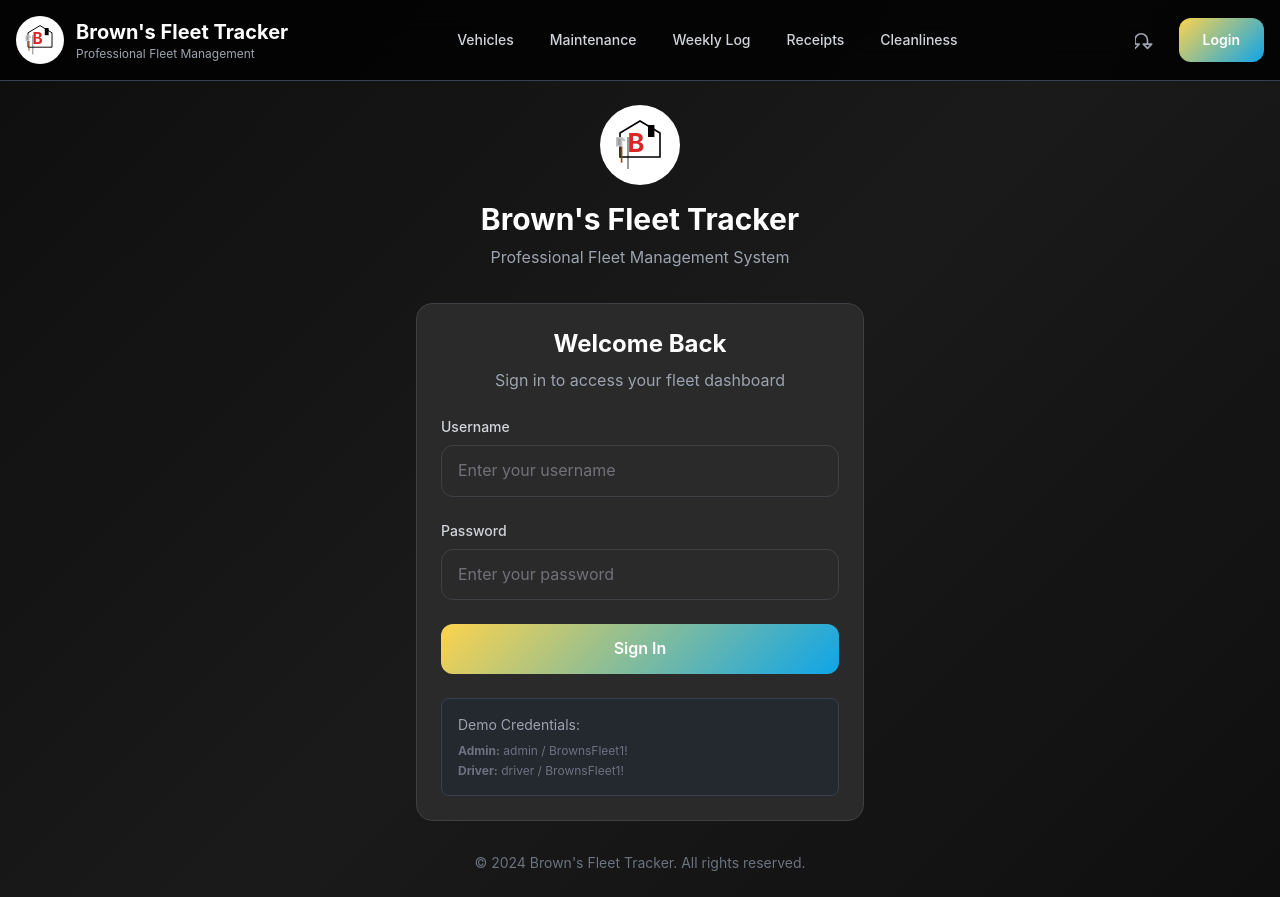
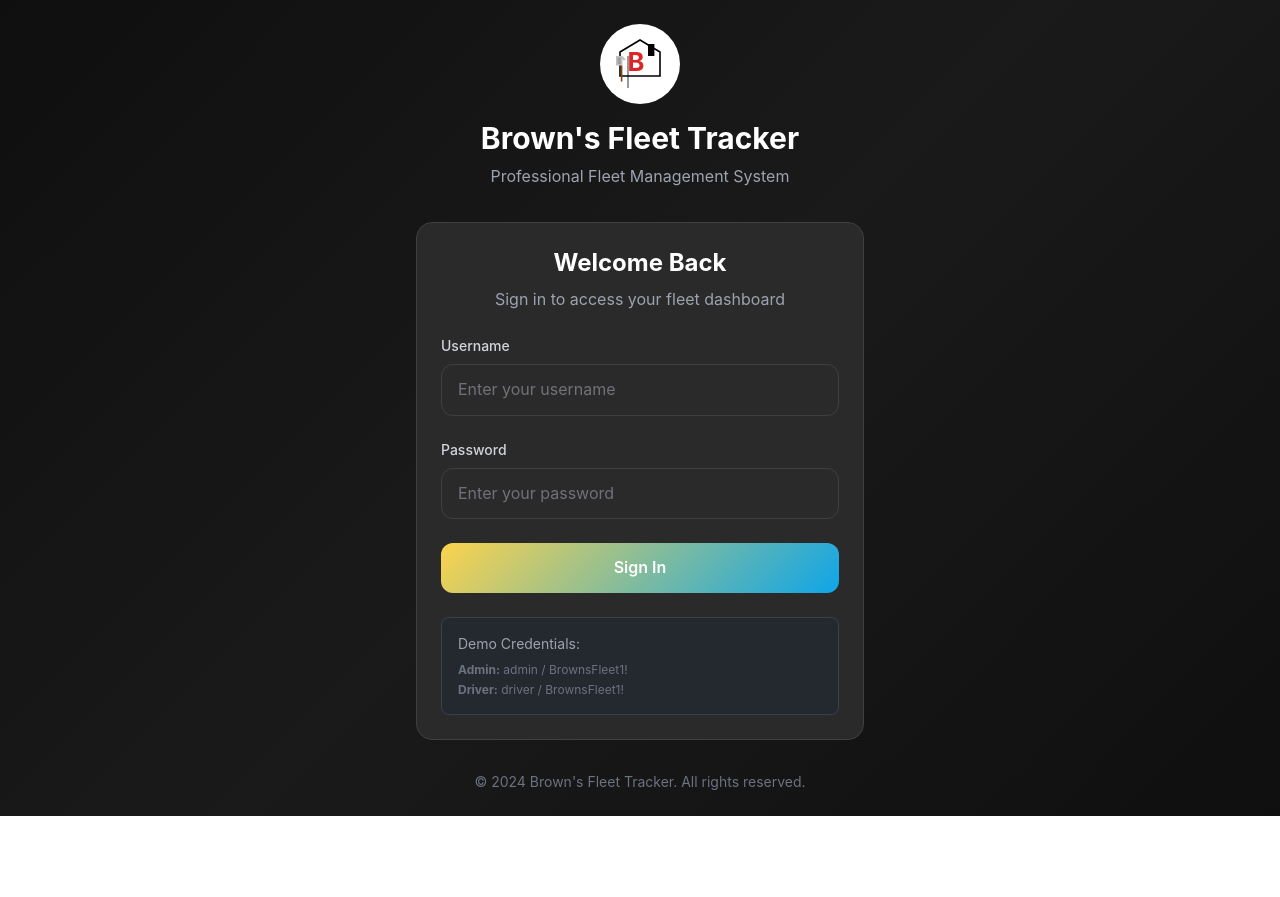
Before and after one commit to garrettbrownsroofing/fleettracker, a Next.js app: page /login in a window 1280 px wide. After the commit the page ends 816 px from the top, so only its background shows below. Built offline with nearby package versions, Linux system fonts and the light colour scheme.

Commit message:
Fix login page: Remove navigation tabs and clean up header display
- Create ConditionalHeader component to hide header on login page
- Remove navigation tabs from login page for cleaner UI
- Login page now shows only logo, form, and demo credentials
- Header still displays on all other pages

```diff
--- a/src/app/layout.tsx
+++ b/src/app/layout.tsx
@@ -1,7 +1,7 @@
 import './globals.css'
 import type { Metadata } from 'next'
 import { SessionProvider } from '@/lib/session'
-import Header from '@/components/Header'
+import ConditionalHeader from '@/components/ConditionalHeader'
 
 export const metadata: Metadata = {
   title: "Brown's Fleet Tracker",
@@ -13,7 +13,7 @@ export default function RootLayout({ children }: { children: React.ReactNode })
     <html lang="en">
       <body className="min-h-screen gradient-bg text-white">
         <SessionProvider>
-          <Header />
+          <ConditionalHeader />
           {children}
         </SessionProvider>
       </body>
--- /dev/null
+++ b/src/components/ConditionalHeader.tsx
@@ -0,0 +1,15 @@
+'use client'
+
+import { usePathname } from 'next/navigation'
+import Header from './Header'
+
+export default function ConditionalHeader() {
+  const pathname = usePathname()
+
+  // Don't show header on login page
+  if (pathname === '/login') {
+    return null
+  }
+
+  return <Header />
+}
```
